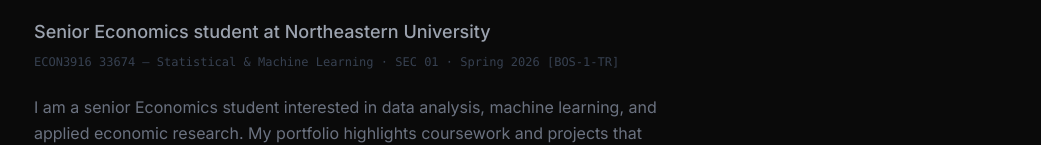
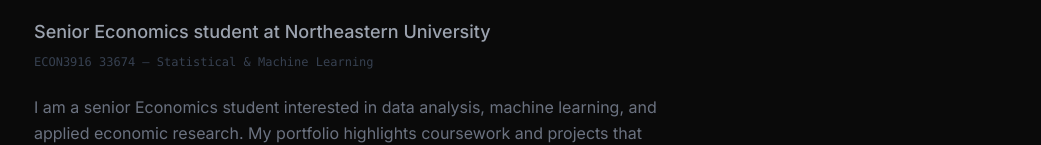
Before and after one commit to zzzzzssyy/Econ-Portfolio, a Next.js app: page / in a window 1280 px wide. Shown: the part 254-399 px from the top of the page, without its empty margins (118-1159 px from the left). Built offline with nearby package versions, Linux system fonts and the light colour scheme.

Commit message:
Shorten course text in hero section
Co-Authored-By: Claude Sonnet 4.6 <noreply@anthropic.com>

```diff
--- a/components/About.tsx
+++ b/components/About.tsx
@@ -15,7 +15,7 @@ export default function About() {
           Senior Economics student at Northeastern University
         </p>
         <p className="text-xs font-mono max-w-2xl mb-6" style={{ color: "var(--c-text-4)" }}>
-          ECON3916 33674 — Statistical &amp; Machine Learning · SEC 01 · Spring 2026 [BOS-1-TR]
+          ECON3916 33674 — Statistical &amp; Machine Learning
         </p>
         <p className="text-base max-w-2xl leading-relaxed mb-10" style={{ color: "var(--c-text-3)" }}>
           I am a senior Economics student interested in data analysis, machine learning, and applied
```
